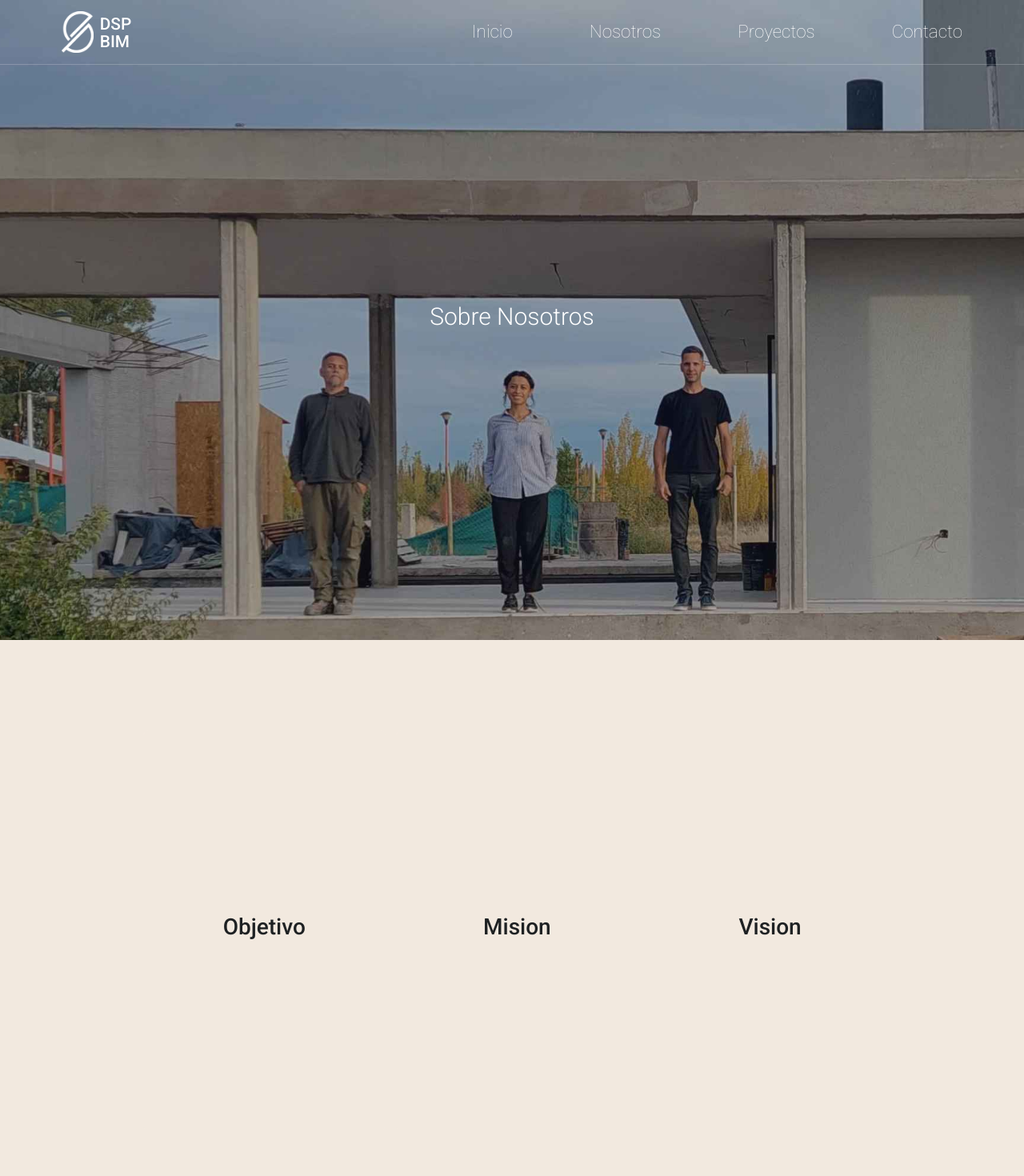
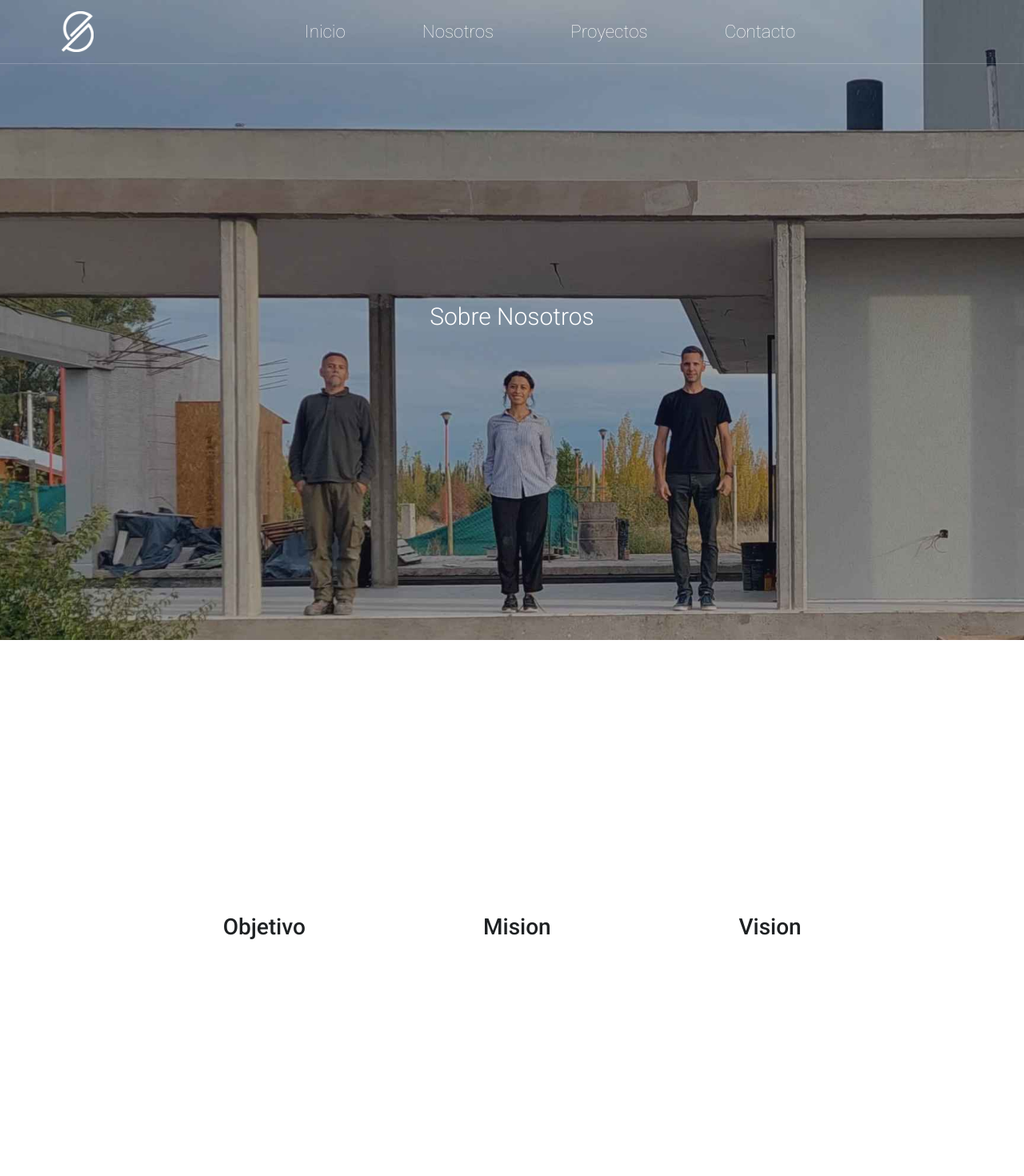
Before and after one commit to 3siete/dspbim_v0, an Angular app: page /nosotros in a window 1280 px wide. Shown: the top 1470 px of the page at 80% size. Built offline with nearby package versions, Linux system fonts and the light colour scheme.

Commit message:
se hacen los cambios solicitados por el cliente

```diff
--- a/src/app/layout/home-slider/home-slider.component.css
+++ b/src/app/layout/home-slider/home-slider.component.css
@@ -39,7 +39,7 @@
     margin-top: -20px;
     font-size: 140px;
     font-weight: 700;
-    line-height: 164px;
+    line-height: 130px;
     color: #fff;
 }
 
@@ -155,12 +155,16 @@ main {
     cursor: pointer;
 }
 
-
+@media (min-width: 1024px) and (max-width: 1500px) {
+    .title {
+        left: 6.50rem;
+    }
+}
 
 
 @media (min-width: 651px) and (max-width: 1024px) {
     .title {
-        left: -1px;
+        display: none;
     }
 
 
@@ -206,12 +210,12 @@ main {
     }
 
     .title {
-        left: -1px;
+        display: none;
     }
 
     .item {
         width: 130px;
-        height: 0px;
+        height: 220px;
 
         &:nth-child(3) {
             left: 65%;
--- a/src/app/layout/home-slider/home-slider.component.html
+++ b/src/app/layout/home-slider/home-slider.component.html
@@ -2,8 +2,7 @@
     <div class="title , fade-in-text">
         <div >
             <p class="arquitectura"></p>
-            <h2>Diseño</h2>
-            <h2>Avanzado</h2>
+            <h1>DSP</h1>
         </div>
         <h1>BIM</h1>
     </div>
--- a/src/app/layout/nav-bar/nav-bar.component.css
+++ b/src/app/layout/nav-bar/nav-bar.component.css
@@ -7,6 +7,13 @@
     align-items: center;
     border-bottom: 1px solid rgba(255, 255, 255, 0.2);
     z-index: 99999999;
+}
+
+.text {
+    position: absolute;
+    right: 4rem;
+    color: #fff;
+
 }
 
 .logo {
@@ -31,12 +38,12 @@
 }
 
 .navbar {
-    margin-left: 6rem;
+    margin-left: 13rem;
 }
 
 .navbar a {
     position: relative;
-    font-size: 1.6rem;
+    font-size: 1.4rem;
     color: #fff;
     font-weight: 200;
     text-decoration: none;
@@ -69,13 +76,13 @@
 
 @media (max-width: 1280px) {
     .header {
-        justify-content: space-between;
         padding: 14px 6%;
         transition: .2s;
     }
 
     .navbar {
-        margin-left: auto;
+        margin-left: 7rem;
+
     }
 
     .navbar a {
--- a/src/app/layout/nav-bar/nav-bar.component.html
+++ b/src/app/layout/nav-bar/nav-bar.component.html
@@ -3,10 +3,10 @@
     </div>
     <div class="logo">
         <img src="../../../assets/dsplogo.png" alt="Logo DSPBIM" />
-        <div class="text">
-            <h4>DSP</h4>
-            <h4>BIM</h4>
-        </div>
+    </div>
+    <div class="text">
+
+
     </div>
     <nav class="navbar" [ngClass]="{ 'open' : isActive}">
         <a routerLink="/" (click)="toggleNavbar()">Inicio</a>
--- a/src/app/pages/about/about.component.css
+++ b/src/app/pages/about/about.component.css
@@ -62,7 +62,7 @@
 }
 
 .card {
-    background: #F2E9DF;
+    background: #fff;
     cursor: default;
     height: 500px;
     transform-style: preserve-3d;
@@ -72,7 +72,7 @@
     animation: giro 1s 1;
     align-items: center;
     justify-content: center;
-    border-color: #F2E9DF;
+    border-color: #fff;
 
 }
 
--- a/src/app/pages/about/about.component.html
+++ b/src/app/pages/about/about.component.html
@@ -55,7 +55,7 @@
     <!-- Tarjeta 1 -->
     <div class="tarjeta" #tarjeta1 (click)="toggleInfo(tarjeta1)">
         <div class="contenedor-imagen">
-            <img style="filter: grayscale(80%);" src="../../../assets/nosotros/jhoi2.png" alt="Nombre Persona" class="foto">
+            <img style="filter: grayscale(100%);" src="../../../assets/nosotros/jhoi2.png" alt="Nombre Persona" class="foto">
         </div>
         <div class="contenido-texto">
             <h2>Jhoana Sonzogni</h2>
--- a/src/styles.css
+++ b/src/styles.css
@@ -16,5 +16,5 @@
 }
 
 body {
-    background-color: #F2E9DF;
+    background-color: #fff;
 }
```
